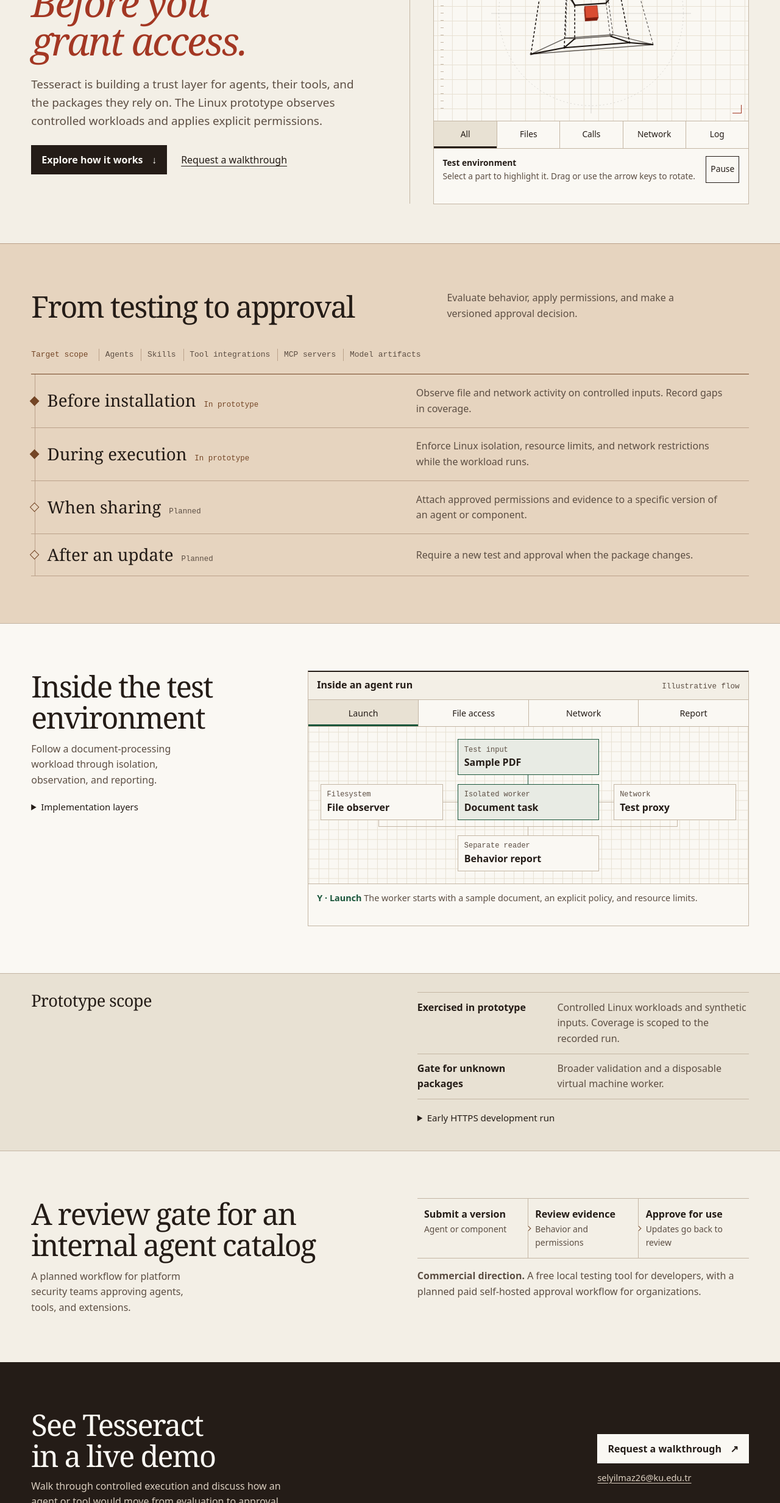
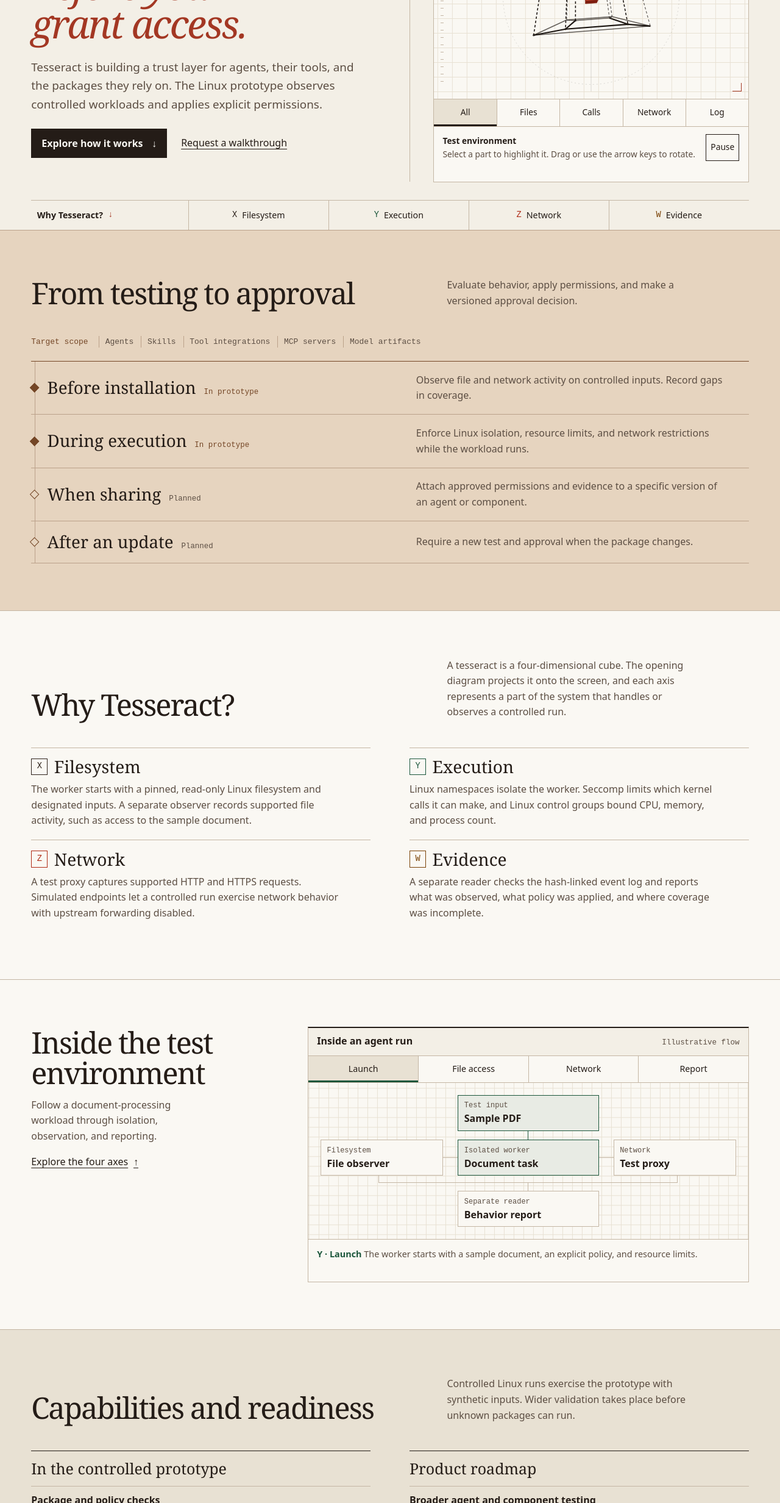
Before and after one commit to selimyilmz/tesseract, a plain HTML site: page site/index.html in a window 1280 px wide. Shown: the part 335-2800 px from the top of the page at 61% size. Drawn offline with Linux system fonts and the light colour scheme.

Commit message:
Explain the Tesseract axes and product capabilities

```diff
--- a/site/index.html
+++ b/site/index.html
@@ -18,7 +18,7 @@
   <link rel="preconnect" href="https://fonts.googleapis.com">
   <link rel="preconnect" href="https://fonts.gstatic.com" crossorigin>
   <link href="https://fonts.googleapis.com/css2?family=IBM+Plex+Mono:wght@400;500&family=IBM+Plex+Sans:wght@400;500;600&family=Newsreader:ital,opsz,wght@0,6..72,400;0,6..72,500;1,6..72,400&display=swap" rel="stylesheet" referrerpolicy="no-referrer">
-  <link rel="stylesheet" href="styles.css?v=20261123a">
+  <link rel="stylesheet" href="styles.css?v=20261123b">
   <script src="tesseract-plate.js?v=20261123a" defer></script>
 </head>
 <body>
@@ -32,7 +32,7 @@
       <nav class="primary-nav" aria-label="Primary">
         <a href="#how-it-works">Product</a>
         <a href="#four-dimensions">Architecture</a>
-        <a href="#status">Prototype status</a>
+        <a href="#status">Capabilities</a>
         <a href="#business">First use case</a>
       </nav>
       <a class="masthead__contact" href="#contact">Walkthrough <span aria-hidden="true">↗</span></a>
@@ -42,7 +42,7 @@
       <div class="container">
         <a href="#how-it-works">Product</a>
         <a href="#four-dimensions">Architecture</a>
-        <a href="#status">Prototype status</a>
+        <a href="#status">Capabilities</a>
         <a href="#business">First use case</a>
         <a href="#contact">Request a walkthrough</a>
       </div>
@@ -98,6 +98,14 @@
       </figure>
     </section>
 
+    <nav class="cover-index container" aria-label="Tesseract axes">
+      <a class="cover-index__intro" href="#why-tesseract">Why Tesseract? <span aria-hidden="true">↓</span></a>
+      <a href="#axis-x" data-plane="x"><span>X</span> Filesystem</a>
+      <a href="#axis-y" data-plane="y"><span>Y</span> Execution</a>
+      <a href="#axis-z" data-plane="z"><span>Z</span> Network</a>
+      <a href="#axis-w" data-plane="w"><span>W</span> Evidence</a>
+    </nav>
+
     <section id="how-it-works" class="workflow-section section" aria-labelledby="workflow-title">
       <div class="container">
         <div class="section-heading">
@@ -131,20 +139,39 @@
       </div>
     </section>
 
+    <section id="why-tesseract" class="axis-section section" aria-labelledby="axis-title">
+      <div class="container">
+        <div class="section-heading">
+          <h2 id="axis-title" tabindex="-1">Why Tesseract?</h2>
+          <p>A tesseract is a four-dimensional cube. The opening diagram projects it onto the screen, and each axis represents a part of the system that handles or observes a controlled run.</p>
+        </div>
+        <dl class="axis-map">
+          <div id="axis-x" data-plane="x" tabindex="-1">
+            <dt><span class="axis-map__letter">X</span> Filesystem</dt>
+            <dd>The worker starts with a pinned, read-only Linux filesystem and designated inputs. A separate observer records supported file activity, such as access to the sample document.</dd>
+          </div>
+          <div id="axis-y" data-plane="y" tabindex="-1">
+            <dt><span class="axis-map__letter">Y</span> Execution</dt>
+            <dd>Linux namespaces isolate the worker. Seccomp limits which kernel calls it can make, and Linux control groups bound CPU, memory, and process count.</dd>
+          </div>
+          <div id="axis-z" data-plane="z" tabindex="-1">
+            <dt><span class="axis-map__letter">Z</span> Network</dt>
+            <dd>A test proxy captures supported HTTP and HTTPS requests. Simulated endpoints let a controlled run exercise network behavior with upstream forwarding disabled.</dd>
+          </div>
+          <div id="axis-w" data-plane="w" tabindex="-1">
+            <dt><span class="axis-map__letter">W</span> Evidence</dt>
+            <dd>A separate reader checks the hash-linked event log and reports what was observed, what policy was applied, and where coverage was incomplete.</dd>
+          </div>
+        </dl>
+      </div>
+    </section>
+
     <section id="four-dimensions" class="architecture section" aria-labelledby="architecture-title">
       <div class="container architecture__grid">
         <div class="architecture__intro">
           <h2 id="architecture-title" tabindex="-1">Inside the test environment</h2>
           <p>Follow a document-processing workload through isolation, observation, and reporting.</p>
-          <details class="development-note">
-            <summary>Implementation layers</summary>
-            <dl class="architecture__notes">
-              <div><dt><span class="architecture__axis" data-plane="x">X</span> Filesystem</dt><dd>Read-only Wolfi filesystem and a separate file observer.</dd></div>
-              <div><dt><span class="architecture__axis" data-plane="y">Y</span> Process limits</dt><dd>Seccomp restrictions and Linux control groups.</dd></div>
-              <div><dt><span class="architecture__axis" data-plane="z">Z</span> Network</dt><dd>Local HTTP and HTTPS simulation with upstream forwarding disabled.</dd></div>
-              <div><dt><span class="architecture__axis" data-plane="w">W</span> Evidence</dt><dd>Hash-linked events checked by a separate reader.</dd></div>
-            </dl>
-          </details>
+          <a class="text-link architecture__link" href="#why-tesseract">Explore the four axes <span aria-hidden="true">↑</span></a>
         </div>
 
         <div id="runExplorer" class="run-explorer" data-step="launch" data-plane="y">
@@ -181,14 +208,34 @@
       </div>
     </section>
 
-    <section id="status" class="status" aria-labelledby="status-title">
-      <div class="container status__inner">
-        <h2 id="status-title" tabindex="-1">Prototype scope</h2>
-        <div>
-          <dl class="scope-matrix">
-            <div><dt>Exercised in prototype</dt><dd>Controlled Linux workloads and synthetic inputs. Coverage is scoped to the recorded run.</dd></div>
-            <div><dt>Gate for unknown packages</dt><dd>Broader validation and a disposable virtual machine worker.</dd></div>
-          </dl>
+    <section id="status" class="capabilities section" aria-labelledby="status-title">
+      <div class="container">
+        <div class="section-heading">
+          <h2 id="status-title" tabindex="-1">Capabilities and readiness</h2>
+          <p>Controlled Linux runs exercise the prototype with synthetic inputs. Wider validation takes place before unknown packages can run.</p>
+        </div>
+        <div class="capabilities__grid">
+          <div class="capabilities__group">
+            <h3>In the controlled prototype</h3>
+            <dl>
+              <div><dt>Package and policy checks</dt><dd>Validate package definitions and check content fingerprints against locks in supported scenarios.</dd></div>
+              <div><dt>Isolation and permissions</dt><dd>Run a workload as a separate worker with a read-only runtime image, explicit mounts, and resource limits.</dd></div>
+              <div><dt>Behavior observation</dt><dd>Record supported file access and network activity, with coverage tied to the scenario.</dd></div>
+              <div><dt>Simulated services and synthetic data</dt><dd>Exercise how workloads interact with controlled HTTP, HTTPS, mail, and cloud metadata fixtures.</dd></div>
+              <div><dt>Evidence checks</dt><dd>Verify the event chain and report observations, missing coverage, and cleanup status.</dd></div>
+            </dl>
+          </div>
+          <div class="capabilities__group">
+            <h3>Product roadmap</h3>
+            <dl>
+              <div><dt>Broader agent and component testing</dt><dd>Expand evaluation to full agents, tools, MCP servers, skills, and model artifacts. A disposable virtual machine worker is a gate for unknown packages.</dd></div>
+              <div><dt>Policy-controlled integrations</dt><dd>Apply explicit rules to approved external services and model requests.</dd></div>
+              <div><dt>Versioned approvals and updates</dt><dd>Bind signed approvals and test evidence to a release. A changed release returns for evaluation.</dd></div>
+              <div><dt>Package distribution</dt><dd>Share evaluated releases through catalogs with access controls and approval records.</dd></div>
+            </dl>
+          </div>
+        </div>
+        <div class="capabilities__evidence">
           <details id="forensics" class="development-note">
             <summary>Early HTTPS development run</summary>
             <p>A controlled run completed with verified cleanup. The simulated endpoint saw two synthetic credential matches. One TLS handshake failed and the report recorded incomplete coverage.</p>
@@ -218,7 +265,7 @@
     <section id="contact" class="section contact" aria-labelledby="contact-title">
       <div class="container contact__inner">
         <div>
-          <h2 id="contact-title" tabindex="-1">See Tesseract in a live demo</h2>
+          <h2 id="contact-title" tabindex="-1">See Tesseract in action</h2>
           <p>Walk through controlled execution and discuss how an agent or tool would move from evaluation to approval.</p>
         </div>
         <div class="contact__action">
@@ -231,8 +278,12 @@
 
   <footer class="site-footer">
     <div class="container site-footer__inner">
-      <span>© 2026 Tesseract</span>
-      <a href="https://github.com/selimyilmz/tesseract">Site repository</a>
+      <span>Tesseract © 2026</span>
+      <nav class="site-footer__nav" aria-label="Footer">
+        <a href="#why-tesseract">The four axes</a>
+        <a href="#status">Capabilities</a>
+        <a href="https://github.com/selimyilmz/tesseract">Site repository</a>
+      </nav>
     </div>
   </footer>
 </body>
--- a/site/styles.css
+++ b/site/styles.css
@@ -18,6 +18,10 @@
  * contrast-pair: --axis-y / --white 4.5
  * contrast-pair: --axis-z / --white 4.5
  * contrast-pair: --axis-w / --white 4.5
+ * contrast-pair: --axis-x / --paper 4.5
+ * contrast-pair: --axis-y / --paper 4.5
+ * contrast-pair: --axis-z / --paper 4.5
+ * contrast-pair: --axis-w / --paper 4.5
  */
 @layer tokens, base, layout, components, accessibility;
 
@@ -173,7 +177,7 @@
     grid-template-columns: minmax(0, 1.12fr) minmax(0, 1fr);
     gap: var(--hero-gap);
     align-items: center;
-    padding-block: clamp(2.75rem, 5vw, 5rem);
+    padding-block: clamp(2rem, 3.45vw, 3.25rem) clamp(1.5rem, 2.3vw, 2.25rem);
   }
 
   .hero h1 {
@@ -205,6 +209,27 @@
     gap: 0.55rem 1.45rem;
     margin-top: 1.55rem;
   }
+
+  .cover-index {
+    display: grid;
+    grid-template-columns: minmax(9.5rem, 1.12fr) repeat(4, minmax(0, 1fr));
+    border-top: 1px solid var(--rule);
+  }
+  .cover-index a {
+    display: flex;
+    min-height: 3rem;
+    align-items: center;
+    justify-content: center;
+    gap: 0.5rem;
+    padding: 0.5rem 0.6rem;
+    text-decoration: none;
+    font-size: 0.89rem;
+  }
+  .cover-index a + a { border-inline-start: 1px solid var(--rule); }
+  .cover-index a:hover { background: var(--paper-dark); text-decoration: underline; }
+  .cover-index a:focus-visible { outline-offset: -3px; }
+  .cover-index a > span { color: var(--plane-accent, var(--rust)); font: 500 0.86rem/1.5 var(--mono); }
+  .cover-index .cover-index__intro { justify-content: flex-start; font-weight: 600; }
 
   .button {
     display: inline-flex;
@@ -311,9 +336,6 @@
   .stage { color: var(--muted); font: 400 0.78rem/1.5 var(--mono); }
   .stage--prototype { color: var(--workflow-accent); }
 
-  .status { background: var(--paper-dark); border-block: 1px solid var(--rule); }
-
-  .status__inner,
   .use-case,
   .contact__inner {
     display: grid;
@@ -322,20 +344,24 @@
     gap: 1rem clamp(2rem, 7vw, 6.5rem);
   }
 
-  .status__inner { padding-block: 1.9rem; }
-  .status h2 { font-size: 1.7rem; letter-spacing: -0.02em; }
-  .status p { color: var(--muted); }
-
-  .scope-matrix { border-top: 1px solid var(--rule); }
-  .scope-matrix > div {
+  .capabilities { background: var(--paper-dark); border-block: 1px solid var(--rule); }
+  .capabilities__grid {
     display: grid;
-    grid-template-columns: minmax(0, 0.8fr) minmax(0, 1.2fr);
-    gap: 0.25rem 1.25rem;
-    padding-block: 0.7rem;
-    border-bottom: 1px solid var(--rule);
+    grid-template-columns: repeat(2, minmax(0, 1fr));
+    gap: 1.4rem clamp(1.75rem, 5vw, 4.5rem);
   }
-  .scope-matrix dt { font-weight: 600; }
-  .scope-matrix dd { color: var(--muted); }
+  .capabilities__group {
+    border-top: 1px solid var(--ink);
+  }
+  .capabilities__group h3 {
+    padding-block: 0.85rem;
+    font: 500 clamp(1.3rem, 1.2rem + 0.45vw, 1.65rem)/1.18 var(--serif);
+  }
+  .capabilities__group dl > div { border-top: 1px solid var(--rule); padding-block: 0.65rem; }
+  .capabilities__group dt { font-weight: 600; }
+  .capabilities__group dd, .capabilities__evidence p { color: var(--muted); }
+  .capabilities__evidence { margin-top: 1rem; border-top: 1px solid var(--rule); }
+  .capabilities__evidence p { max-width: 72ch; }
 
   .development-note { margin-top: 0.6rem; }
   .development-note summary {
@@ -381,6 +407,31 @@
     background: var(--white);
   }
 
+  .axis-section { background: var(--white); border-top: 1px solid var(--rule); }
+  .axis-map {
+    display: grid;
+    grid-template-columns: repeat(2, minmax(0, 1fr));
+    column-gap: clamp(1.75rem, 5vw, 4.5rem);
+  }
+  .axis-map > div { border-top: 1px solid var(--rule); padding-block: 0.9rem 1.15rem; }
+  .axis-map > div:focus-visible { outline-offset: 0.3rem; }
+  .axis-map dt {
+    display: flex;
+    align-items: center;
+    gap: 0.65rem;
+    font: 500 clamp(1.35rem, 1.18rem + 0.72vw, 1.8rem)/1.15 var(--serif);
+  }
+  .axis-map__letter {
+    display: inline-grid;
+    place-items: center;
+    width: 1.7rem;
+    aspect-ratio: 1;
+    border: 1px solid var(--plane-accent);
+    color: var(--plane-accent);
+    font: 500 0.86rem/1.3 var(--mono);
+  }
+  .axis-map dd { max-width: 56ch; margin-top: 0.55rem; color: var(--muted); }
+
   .architecture__grid {
     display: grid;
     grid-template-columns: minmax(0, 0.7fr) minmax(0, 1.3fr);
@@ -389,19 +440,7 @@
 
   .architecture__intro h2 { max-width: 14ch; text-wrap: initial; }
   .architecture__intro p { max-width: 33ch; margin-top: 0.9rem; color: var(--muted); }
-
-  .architecture__notes { border-top: 1px solid var(--ink); }
-  .architecture__notes > div {
-    display: grid;
-    gap: 0.25rem;
-    border-bottom: 1px solid var(--rule);
-    padding-block: 0.55rem;
-    font-size: 0.9rem;
-  }
-
-  .architecture__notes dt { display: flex; align-items: baseline; gap: 0.65rem; font-weight: 600; }
-  .architecture__axis { color: var(--plane-accent); font: 500 0.86rem/1.5 var(--mono); }
-  .architecture__notes dd { max-width: 65ch; color: var(--muted); }
+  .architecture__link { gap: 0.55rem; margin-top: 0.5rem; }
 
   .run-explorer {
     min-width: 0;
@@ -635,7 +674,7 @@
   }
 
   .instrument__fallback { width: min(44%, 9rem); height: auto; }
-  .instrument__canvas-frame { width: min(100%, clamp(15rem, 28vw, 22rem)); aspect-ratio: 1; cursor: grab; touch-action: pan-y; }
+  .instrument__canvas-frame { width: min(100%, clamp(15rem, 28vw, 21rem)); aspect-ratio: 1; cursor: grab; touch-action: pan-y; }
   .instrument__canvas-frame:active { cursor: grabbing; }
   .instrument canvas { width: 100%; height: auto; }
   .instrument__layers { display: grid; grid-template-columns: repeat(5, minmax(0, 1fr)); border-top: 1px solid var(--rule); }
@@ -680,12 +719,25 @@
   .instrument__legend span { color: var(--muted); }
   .motion-btn { min-width: 3.2rem; border: 1px solid var(--ink); }
 
-  .contact { background: var(--ink); color: var(--white); }
-  .contact__inner { align-items: center; }
+  .contact {
+    padding-block: clamp(2.5rem, 5vw, 4.15rem);
+    background: var(--ink);
+    color: var(--white);
+  }
+  .contact__inner { align-items: center; grid-template-columns: minmax(0, 1.35fr) minmax(0, 1fr); }
+  .contact h2 { text-wrap: initial; }
   .contact__inner p { max-width: 45ch; margin-top: 0.75rem; color: var(--light-muted); }
-  .contact__action { justify-self: end; }
+  .contact__action {
+    padding-inline-start: clamp(1rem, 3vw, 2rem);
+    border-inline-start: 1px solid color-mix(in srgb, var(--light-muted) 35%, var(--ink));
+  }
   .contact__action p { font-size: 0.91rem; overflow-wrap: anywhere; }
 
+  .site-footer {
+    border-top: 1px solid color-mix(in srgb, var(--light-muted) 28%, var(--ink));
+    background: var(--ink);
+    color: var(--light-muted);
+  }
   .site-footer__inner {
     display: flex;
     min-height: 4rem;
@@ -693,10 +745,11 @@
     flex-wrap: wrap;
     justify-content: space-between;
     gap: 0.25rem 1.5rem;
-    color: var(--muted);
+    padding-block: 0.35rem;
     font-size: 0.85rem;
   }
 
+  .site-footer__nav { display: flex; flex-wrap: wrap; gap: 0 1.15rem; }
   .site-footer a { display: inline-flex; min-height: 2.75rem; align-items: center; }
 
   @media (max-width: 53.99rem) {
@@ -717,13 +770,17 @@
   }
 
   @media (max-width: 43.99rem) {
-    .hero, .workflow > div, .scope-matrix > div,
-    .status__inner, .use-case, .contact__inner { grid-template-columns: 1fr; }
-    .hero { gap: 1.3rem; padding-block: 2.05rem 2.75rem; }
+    .hero, .workflow > div, .axis-map, .capabilities__grid,
+    .use-case, .contact__inner { grid-template-columns: 1fr; }
+    .hero { gap: 1.3rem; padding-block: 2.05rem 1.25rem; }
     .hero__intro { margin-top: 0.95rem; }
     .hero__actions { margin-top: 1rem; column-gap: 0.8rem; font-size: 0.92rem; }
     .workflow > div::before { inset-block-start: 1.85rem; }
-    .contact__action { justify-self: start; }
+    .cover-index { grid-template-columns: repeat(2, minmax(0, 1fr)); }
+    .cover-index .cover-index__intro { grid-column: 1 / -1; }
+    .cover-index a + a { border-top: 1px solid var(--rule); justify-content: flex-start; }
+    .cover-index a:nth-of-type(even) { border-inline-start: 0; }
+    .contact__action { padding: 0.9rem 0 0; border-inline-start: 0; border-block-start: 1px solid var(--rule); }
   }
 
   @media (max-width: 24rem) {
@@ -759,7 +816,7 @@
 
   .skip-link:focus { transform: none; }
   :where(a, button, summary, [tabindex]):focus-visible { outline: 2px solid var(--rust); outline-offset: 3px; }
-  .contact :focus-visible { outline-color: var(--amber); }
+  :is(.contact, .site-footer) :focus-visible { outline-color: var(--amber); }
   .plane-btn:focus-visible { outline-offset: -3px; outline-color: var(--rust); }
 
   @media (forced-colors: active) {
```
